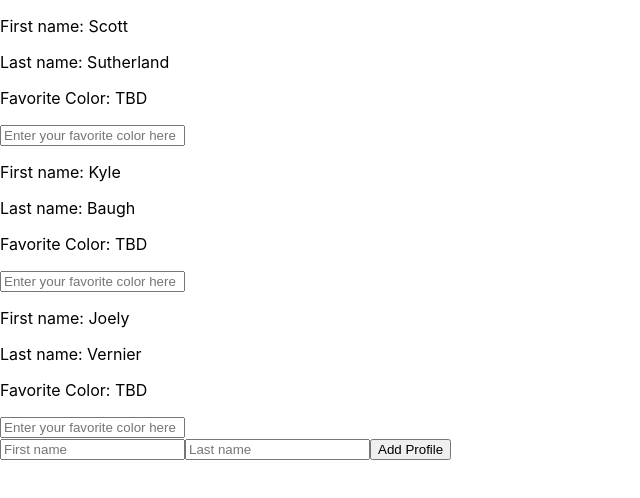
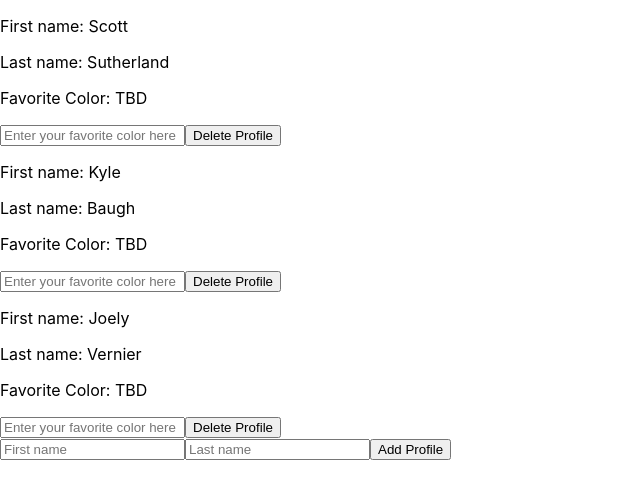
Before and after one commit to suthyscott/34-unit-1-review, a React (Create React App) app: page / in a window 1280 px wide. Shown: the top 498 px of the page, without its empty margins (0-640 px from the left). Built offline with nearby package versions, Linux system fonts and the light colour scheme.

Commit message:
added delete feature

```diff
--- a/src/App.jsx
+++ b/src/App.jsx
@@ -3,8 +3,8 @@ import Profile from "./components/Profile"
 import { useState } from "react"
 
 const App = () => {
-    const [firstName, setFirstName] = useState('')
-    const [lastName, setLastName] = useState('')
+    const [firstName, setFirstName] = useState("")
+    const [lastName, setLastName] = useState("")
     const [profiles, setProfiles] = useState([
         {
             firstName: "Scott",
@@ -28,15 +28,21 @@ const App = () => {
         }
 
         setProfiles([...profiles, newProfile])
-        setFirstName('')
-        setLastName('')
+        setFirstName("")
+        setLastName("")
     }
 
-    const profilesDisplay = profiles.map((profileObj) => {
-      return <Profile info={profileObj}/>
+    const deleteProfile = index => {
+        console.log('hit deleteProfile', index)
+        profiles.splice(index, 1)
+        //This works because if you set a state value to be itself it won't register that any change has taken place, even if you've altered that array. You have to set it to be a new array and then spread in the spliced profiles array.
+        setProfiles([...profiles])
+    }
+    console.log('its a render')
+    const profilesDisplay = profiles.map((profileObj, index) => {
+        return <Profile info={profileObj} key={profileObj.lastName} deleteFunction={deleteProfile}  index={index}/>
     })
 
-    console.log(firstName)
     return (
         <div>
             {profilesDisplay}
@@ -46,8 +52,16 @@ const App = () => {
             })} */}
 
             <form onSubmit={e => addNewProfile(e)}>
-                <input placeholder="First name" value={firstName} onChange={e => setFirstName(e.target.value)}/>
-                <input placeholder="Last name" value={lastName} onChange={e => setLastName(e.target.value)}/>
+                <input
+                    placeholder="First name"
+                    value={firstName}
+                    onChange={e => setFirstName(e.target.value)}
+                />
+                <input
+                    placeholder="Last name"
+                    value={lastName}
+                    onChange={e => setLastName(e.target.value)}
+                />
                 <button>Add Profile</button>
             </form>
         </div>
--- a/src/components/Profile.jsx
+++ b/src/components/Profile.jsx
@@ -13,6 +13,7 @@ const Profile = (props) => {
             <p>Last name: {props.info.lastName}</p>
             <p>Favorite Color: {favColor}</p>
             <input placeholder="Enter your favorite color here" onChange={e => setFavColor(e.target.value)}/>
+            <button onClick={() => props.deleteFunction(props.index)}>Delete Profile</button>
         </div>
     )
 }
```
